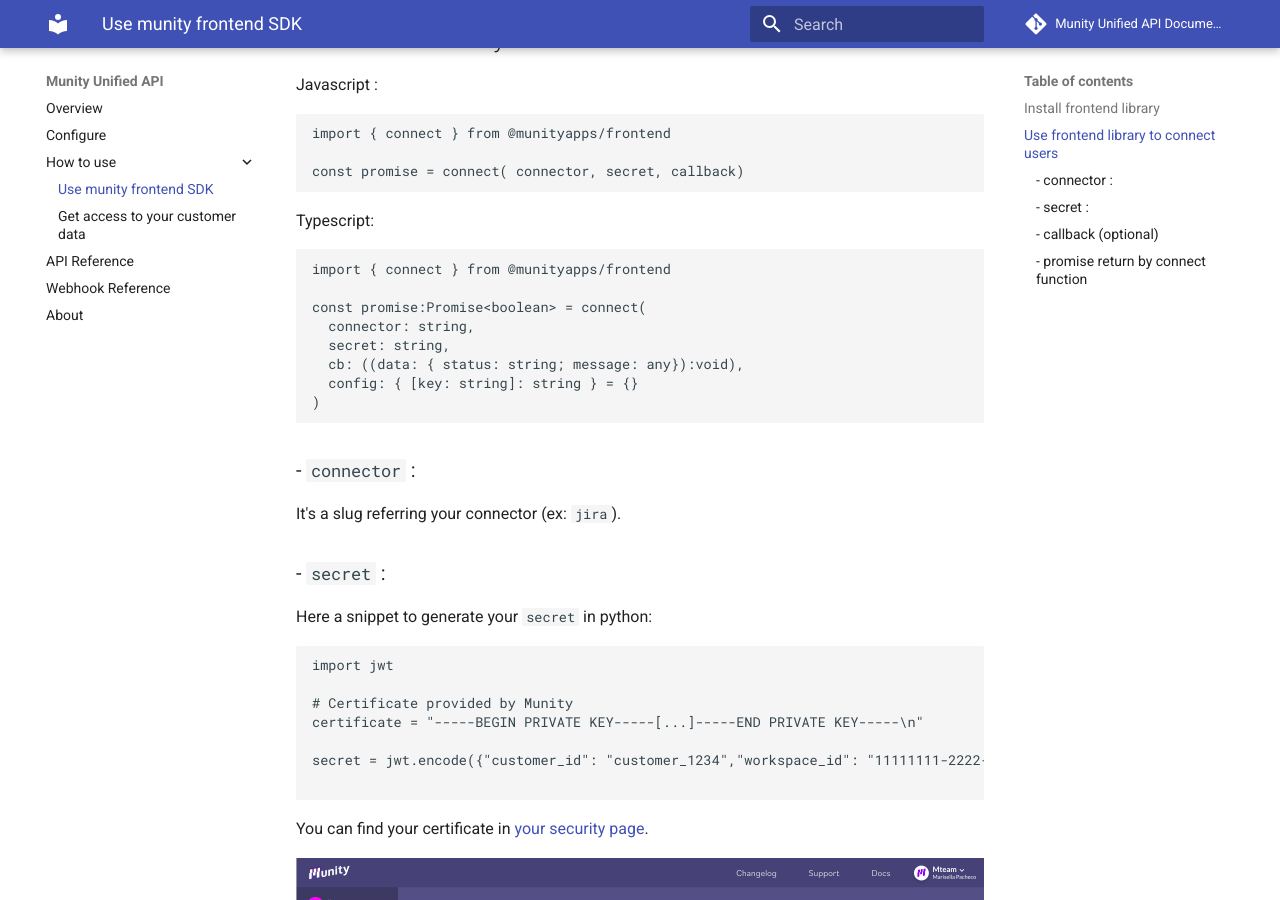
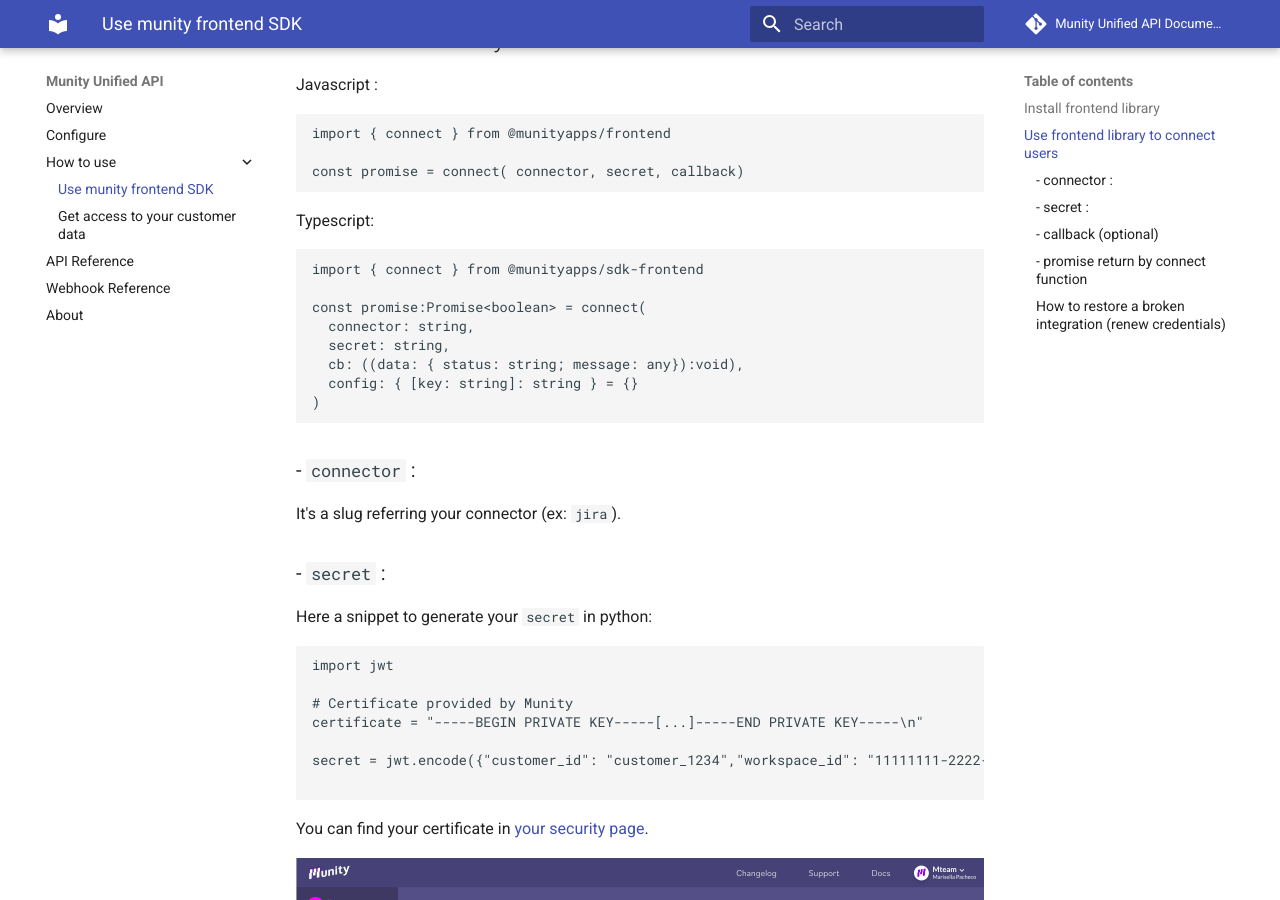
Before and after one commit to munityapps/unified-api-docs, an MkDocs documentation site: the page built from docs/howtousefrontend.md, in a window 1280 px wide and 900 px high, scrolled down 464 px. Built offline with MkDocs 1.6.1 and Material for MkDocs 9.7.7, drawn with Linux system fonts in a browser that asks for light colours; comment, search, counter and statistics services are not loaded; some of the changed text lies outside the part shown.

Commit message:
feat: add information on integration restoration

````diff
--- a/docs/howtousefrontend.md
+++ b/docs/howtousefrontend.md
@@ -21,7 +21,7 @@ const promise = connect( connector, secret, callback)
 
 Typescript:
 ```javacript
-import { connect } from @munityapps/frontend
+import { connect } from @munityapps/sdk-frontend
 
 const promise:Promise<boolean> = connect(
   connector: string,
@@ -101,3 +101,11 @@ async function handleConnect() {
 
 handleConnect();
 ```
+
+### How to restore a broken integration (renew credentials)
+
+There is an other fields that you can add in secret generation to specify that you want to update an integration credentials.
+
+```
+secret = jwt.encode({"customer_id": "customer_1234","workspace_id": "11111111-2222-3333-aaaa-eeeeeeeeeeee", "integration_id": "old_uuid"}, certificate, algorithm="RS256")
+```
````
Also changed, not shown: site/howtousefrontend/index.html, site/search/search_index.json, site/sitemap.xml, 1 other file.
